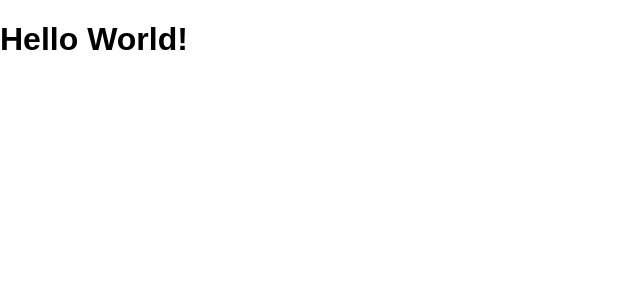
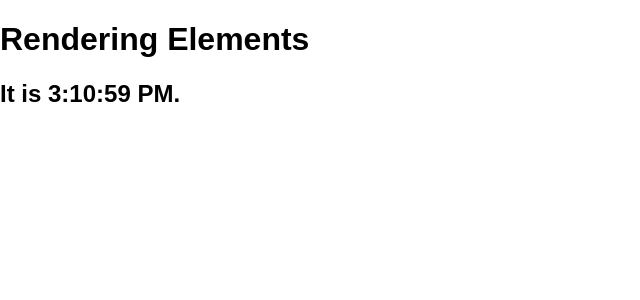
Before and after one commit to Tedev555/Learning_React.js, a React (Create React App) app: page / in a window 1280 px wide. Shown: the top 300 px of the page, without its empty margins (0-640 px from the left). Built offline with nearby package versions, Linux system fonts and the light colour scheme.

Commit message:
How Rendering Elements

```diff
--- a/src/index.js
+++ b/src/index.js
@@ -1,8 +1,16 @@
 import React from 'react';
 import ReactDOM from 'react-dom';
 import './index.css';
-import App from './App';
-import registerServiceWorker from './registerServiceWorker';
 
-ReactDOM.render(<App />, document.getElementById('root'));
-registerServiceWorker();
+function tick() {
+    const element = (
+        <div>
+            <h1>Rendering Elements</h1>
+            <h2>It is {''} {new Date().toLocaleTimeString()}.</h2>
+        </div>
+    )
+
+ ReactDOM.render(element, document.getElementById('root'));
+}
+
+setInterval(tick, 1000)
```
